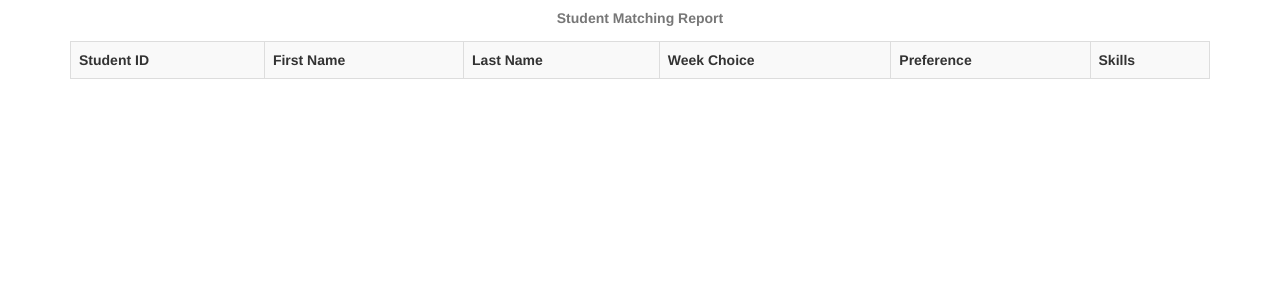
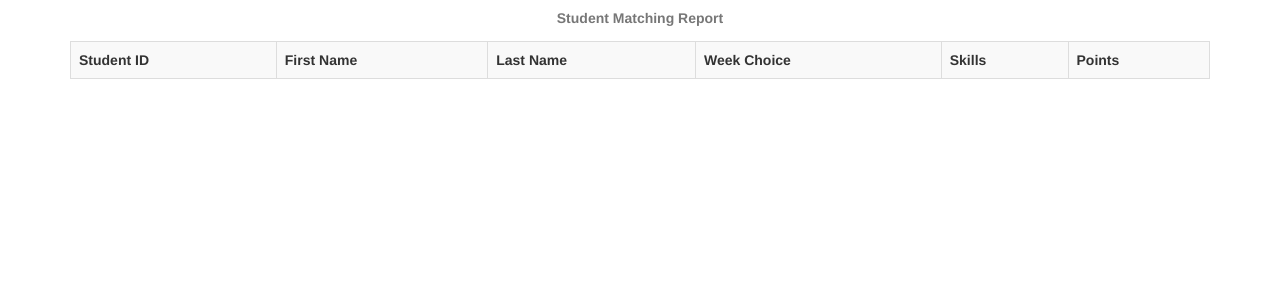
Before and after one commit to lakshmiangara/studentmatching, a Spring Boot app: page /studentreport.html in a window 1280 px wide. Shown: the top 300 px of the page. Run offline with Spring Boot 4, Linux system fonts and the light colour scheme; data that the repository does not hold is empty.

Commit message:
changed headings

```diff
--- a/src/main/resources/static/studentreport.html
+++ b/src/main/resources/static/studentreport.html
@@ -19,8 +19,8 @@
             <th>First Name</th>
             <th>Last Name</th>
             <th>Week Choice</th>
-            <th>Preference</th>
             <th>Skills</th>
+            <th>Points</th>
 
         </tr>
     </table>
```
